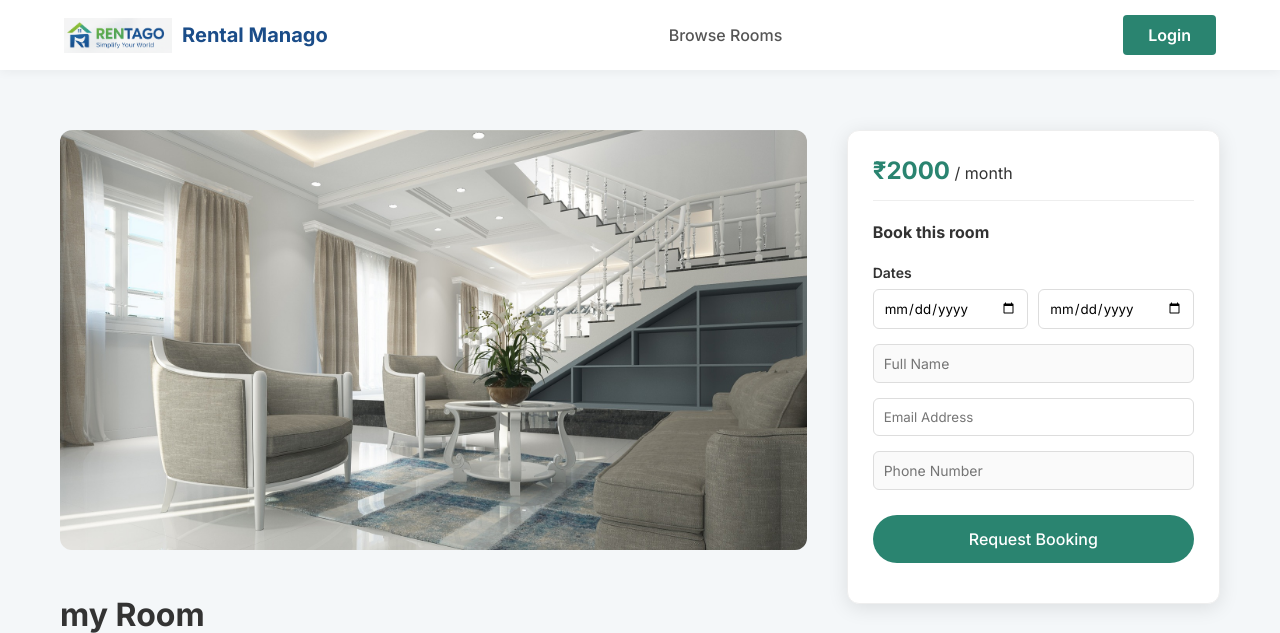
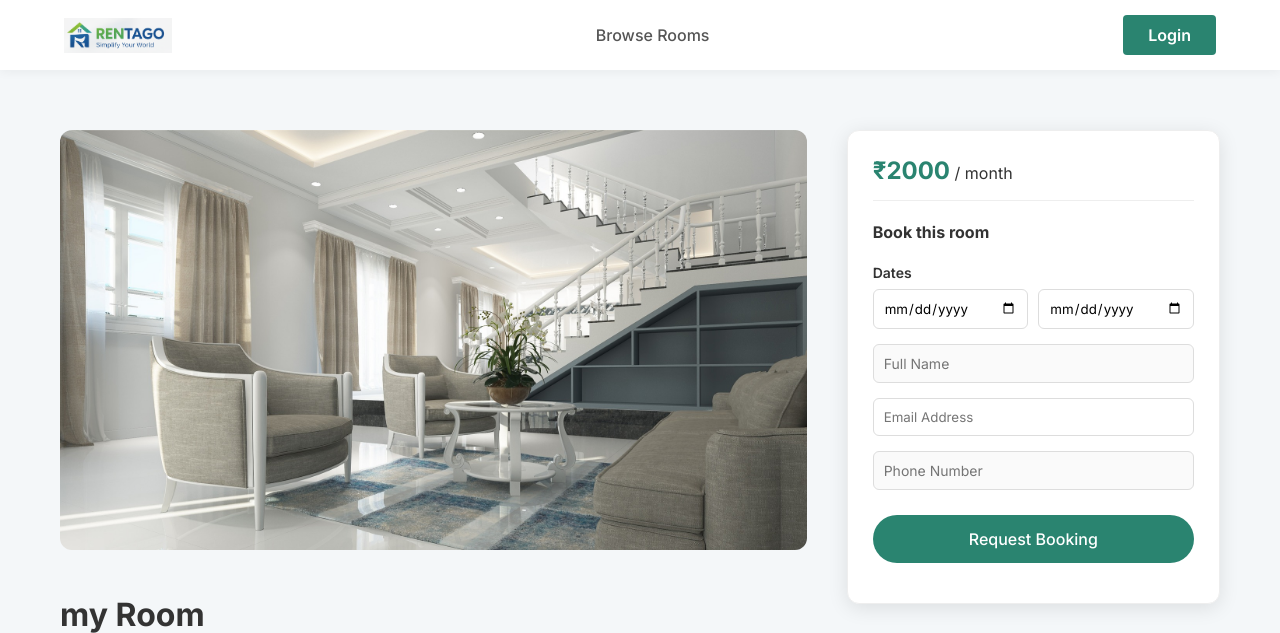
Before and after one commit to amanchougule09/Rent_System, a Django app: page /rooms/1/ in a window 1280 px wide. Shown: the top 633 px of the page. Run offline with Django 5.2, Linux system fonts and the light colour scheme; data comes from the database, SQL or seed files in the repository.

Commit message:
refactor: Remove redundant text from the navbar in base_public.html

```diff
--- a/rent/templates/rent/base_public.html
+++ b/rent/templates/rent/base_public.html
@@ -14,7 +14,6 @@
 <nav class="navbar">
     <a href="{% url 'customers:room_list' %}" class="brand-link">
         <img src="{% static 'rent/LOGO.png' %}" alt="Rental Manago" class="nav-logo">
-        <span>Rental Manago</span>
     </a>
 
     <div class="nav-links">
```
